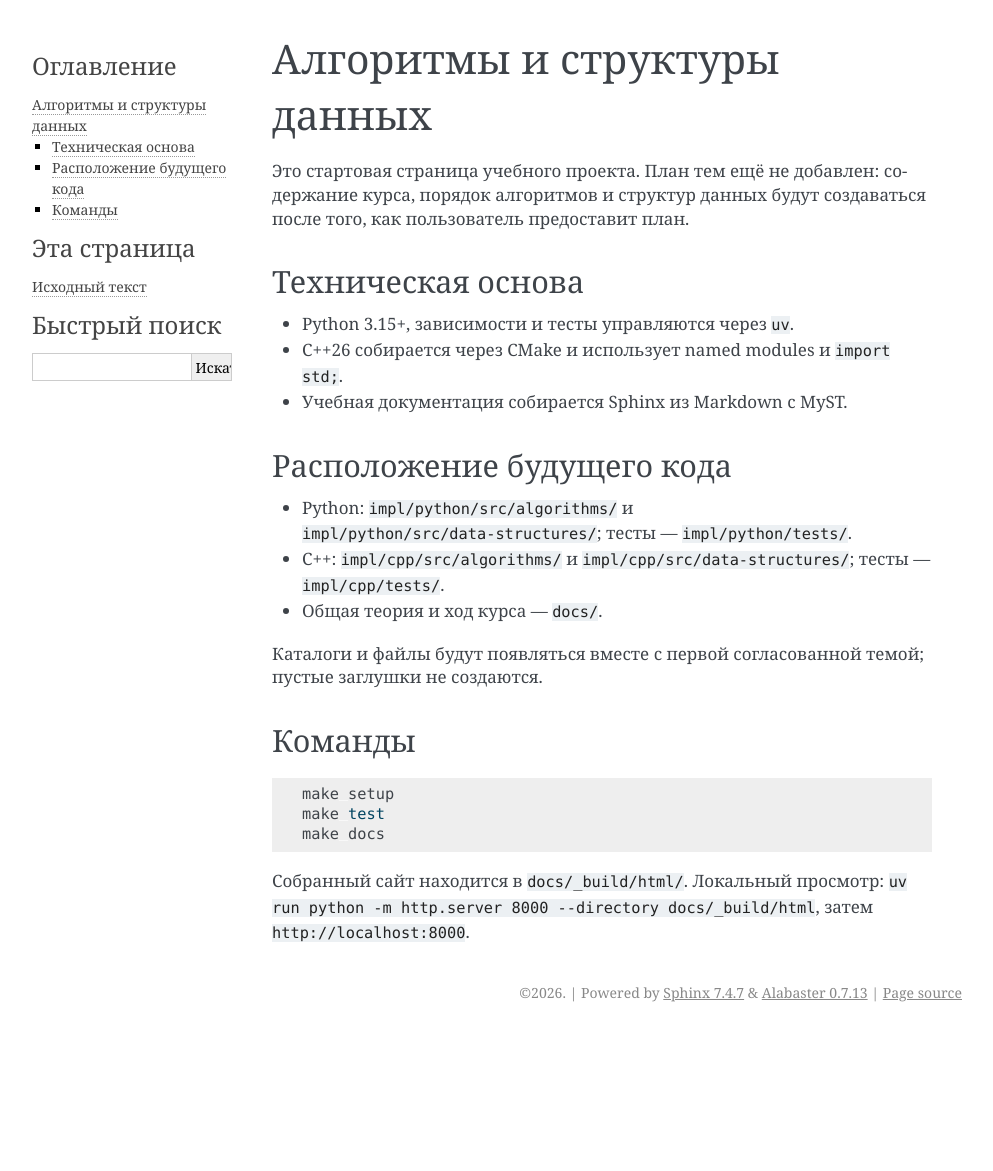
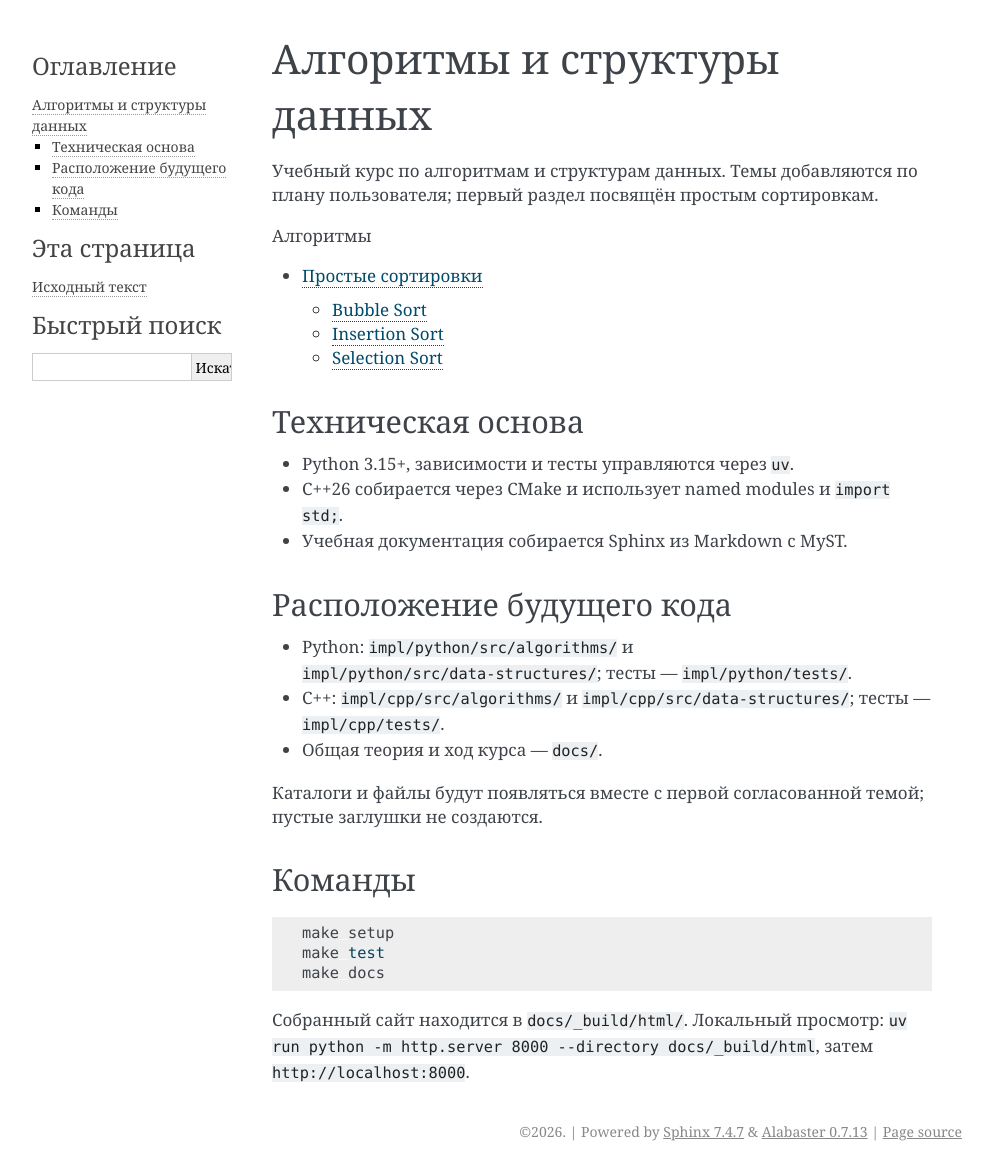
Before and after one commit to dmitriiskniazev/algorithms-and-data-structures, a Sphinx documentation site: the page built from docs/index.md, in a window 1280 px wide. Shown: the whole page, without its empty margins (148-1141 px from the left). Built offline with Sphinx 7.4.7, drawn with Linux system fonts in a browser that asks for light colours; before the commit the page ends 1032 px from its top, so only the background shows below that.

````diff
--- a/docs/index.md
+++ b/docs/index.md
@@ -1,6 +1,13 @@
 # Алгоритмы и структуры данных
 
-Это стартовая страница учебного проекта. План тем ещё не добавлен: содержание курса, порядок алгоритмов и структур данных будут создаваться после того, как пользователь предоставит план.
+Учебный курс по алгоритмам и структурам данных. Темы добавляются по плану пользователя; первый раздел посвящён простым сортировкам.
+
+```{toctree}
+:maxdepth: 2
+:caption: Алгоритмы
+
+algorithms/sorting
+```
 
 ## Техническая основа
 
````
Also changed, not shown: README.md (+3 -1 lines), docs/algorithms/sorting.md (added, +73 -0 lines).
